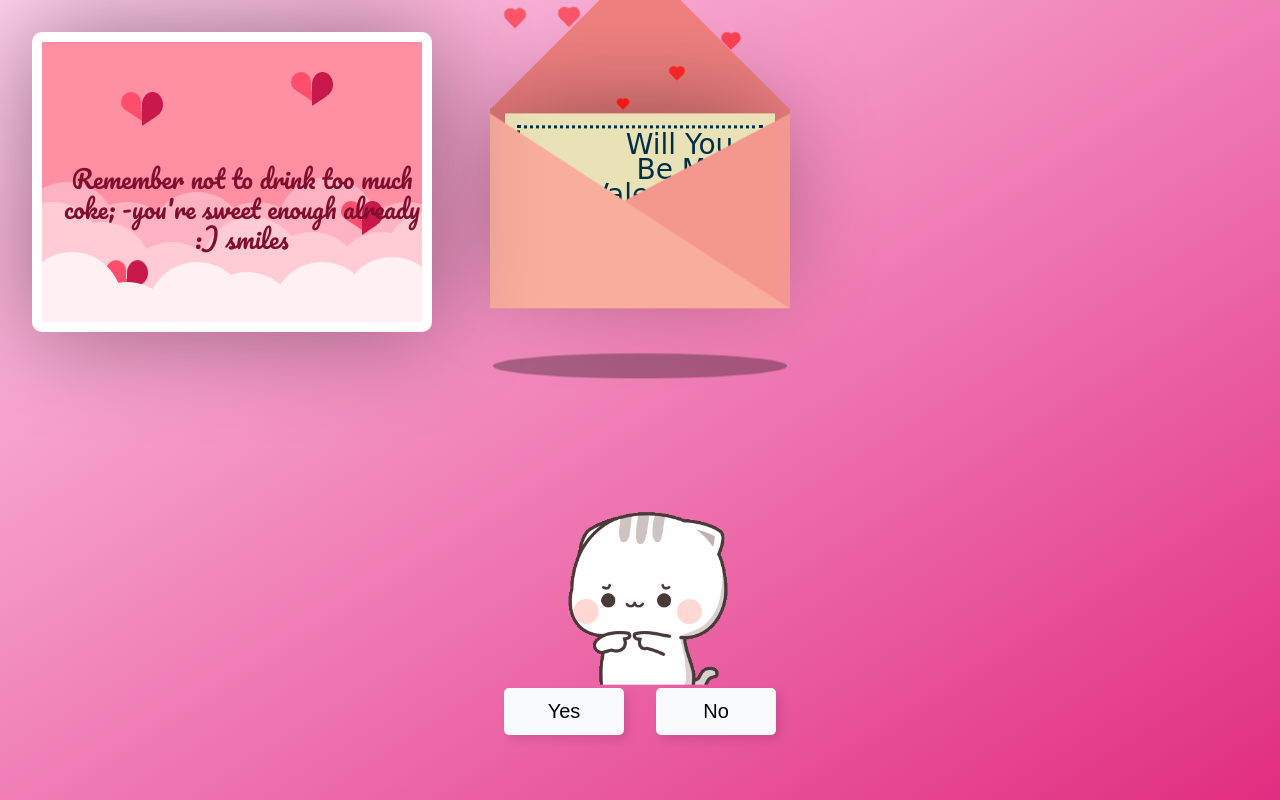
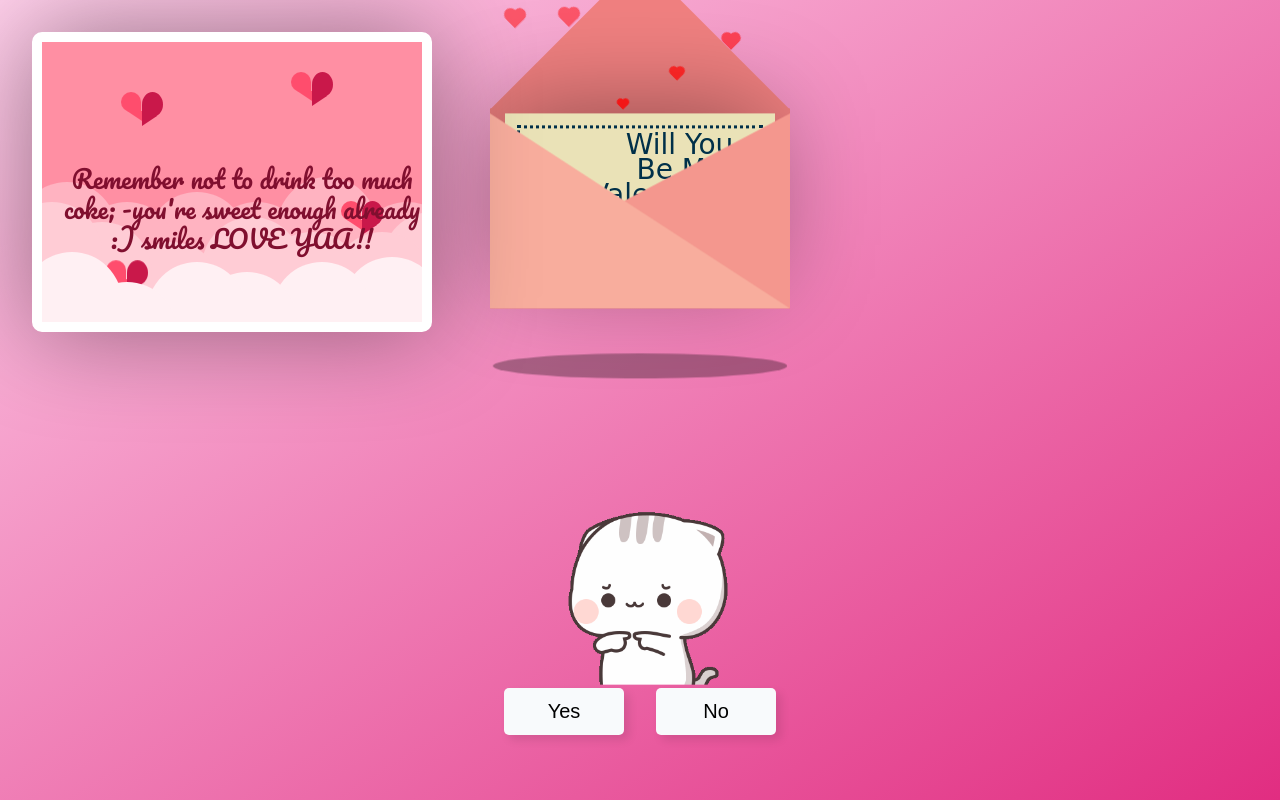
Before and after one commit to YoolaJay/vals, a plain HTML site: page index.html in a window 1280 px wide. In both pictures the pointer is over the element 242 px from the left and 192 px from the top of the page. Drawn offline with nearby package versions, Linux system fonts and the light colour scheme.

Commit message:
Update styles.css

```diff
--- a/styles.css
+++ b/styles.css
@@ -492,7 +492,7 @@
   }
 
   .textt:hover:before {
-    content:"Remember not to drink too much coke; -you're sweet enough already :) smiles";
+    content:"Remember not to drink too much coke; -you're sweet enough already :) smiles LOVE YAA!!";
     font-size:25px;
 
   }
```
